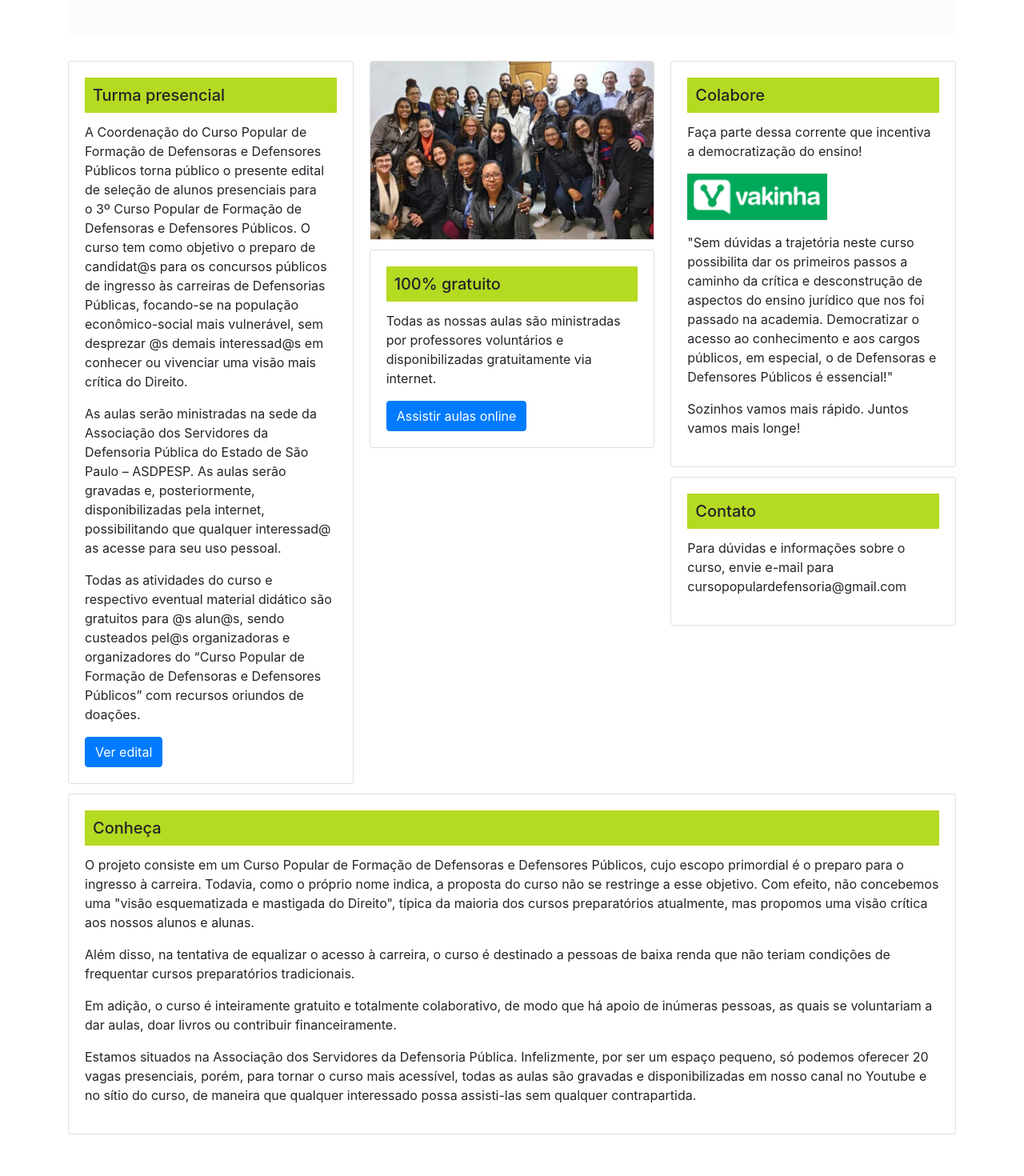
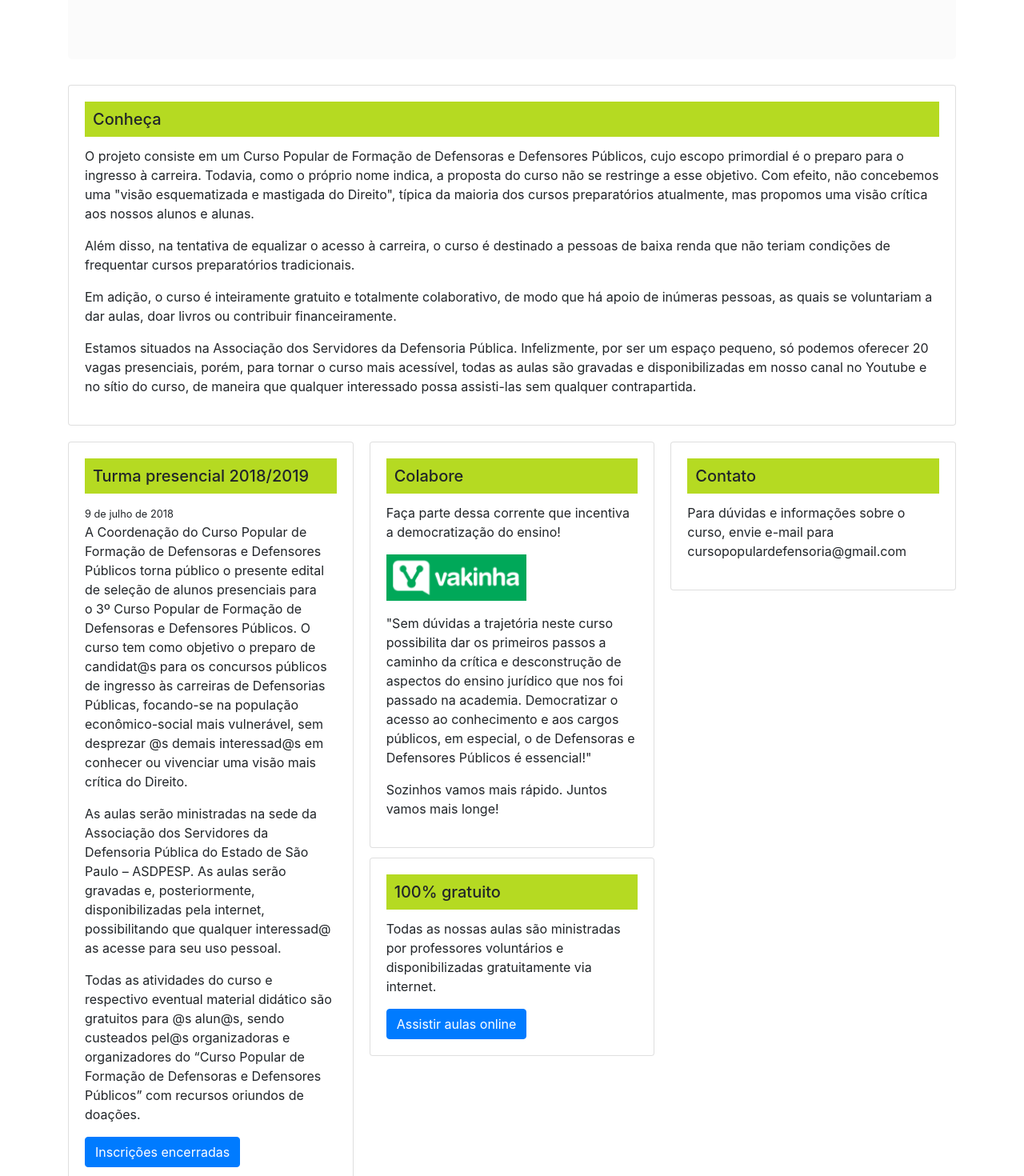
Before and after one commit to cursopopulardefensoria/landing-page-react, a React (Create React App) app: page / in a window 1280 px wide. Shown: the part 460-1930 px from the top of the page at 80% size. Before the commit the page ends 1898 px from the top, so only its background shows below. Built offline with nearby package versions, Linux system fonts and the light colour scheme.

Commit message:
feat: Melhorias mobile

```diff
--- a/src/content.js
+++ b/src/content.js
@@ -3,36 +3,40 @@ import { Card, Button, CardImg, CardTitle, CardText, CardColumns, Row, Col,
  CardSubtitle, CardBody } from 'reactstrap';
 import vakinha from './img/vakinha.png';
 import links from './links';
-import turma3 from './img/turma3.jpg';
 
 export default (props) => {
   return (
       <div>
+
+          <Card className="card-conheca">
+              <CardBody>
+                  <CardTitle>Conheça</CardTitle>
+                  <CardText>
+
+                      <p>O projeto consiste em um Curso Popular de Formação de Defensoras e Defensores Públicos, cujo escopo primordial é o preparo para o ingresso à carreira. Todavia, como o próprio nome indica, a proposta do curso não se restringe a esse objetivo. Com efeito, não concebemos uma "visão esquematizada e mastigada do Direito", típica da maioria dos cursos preparatórios atualmente, mas propomos uma visão crítica aos nossos alunos e alunas.</p>
+                      <p>Além disso, na tentativa de equalizar o acesso à carreira, o curso é destinado a pessoas de baixa renda que não teriam condições de frequentar cursos preparatórios tradicionais.</p>
+                      <p>Em adição, o curso é inteiramente gratuito e totalmente colaborativo, de modo que há apoio de inúmeras pessoas, as quais se voluntariam a dar aulas, doar livros ou contribuir financeiramente.</p>
+                      <p>Estamos situados na Associação dos Servidores da Defensoria Pública. Infelizmente, por ser um espaço pequeno, só podemos oferecer 20 vagas presenciais, porém, para tornar o curso mais acessível, todas as aulas são gravadas e disponibilizadas em nosso canal no Youtube e no sítio do curso, de maneira que qualquer interessado possa assisti-las sem qualquer contrapartida.</p>
+
+                  </CardText>
+              </CardBody>
+          </Card>
+
+
           <CardColumns>
 
               <Card>
                   <CardBody>
-                      <CardTitle>Turma presencial</CardTitle>
+                      <CardTitle>Turma presencial 2018/2019</CardTitle>
                       <CardText>
-
+                          <small>9 de julho de 2018</small>
                           <p>A Coordenação do Curso Popular de Formação de Defensoras e Defensores Públicos torna público o presente edital de seleção de alunos presenciais para o 3º Curso Popular de Formação de Defensoras e Defensores Públicos. O curso tem como objetivo o preparo de candidat@s para os concursos públicos de ingresso às carreiras de Defensorias Públicas, focando-se na população econômico-social mais vulnerável, sem desprezar @s demais interessad@s em conhecer ou vivenciar uma visão mais crítica do Direito.</p>
                           <p>As aulas serão ministradas na sede da Associação dos Servidores da Defensoria Pública do Estado de São Paulo – ASDPESP. As aulas serão gravadas e, posteriormente, disponibilizadas pela internet, possibilitando que qualquer interessad@ as acesse para seu uso pessoal.</p>
                           <p>Todas as atividades do curso e respectivo eventual material didático são gratuitos para @s alun@s, sendo custeados pel@s organizadoras e organizadores do “Curso Popular de Formação de Defensoras e Defensores Públicos” com recursos oriundos de doações.</p>
-
+                          <Button color="primary" href="https://docs.google.com/forms/d/e/1FAIpQLSf4XpIt0oJl-o-JBFVPrc7ZnjPVGhYAC228ugVX5kgWBybgXA/closedform">
+                              Inscrições encerradas
+                          </Button>
                       </CardText>
-                      <Button color="primary">Ver edital</Button>
-                  </CardBody>
-              </Card>
-
-              <Card>
-                  <CardImg top width="100%" src={turma3} />
-              </Card>
-
-              <Card>
-                  <CardBody>
-                      <CardTitle>100% gratuito</CardTitle>
-                      <CardText>Todas as nossas aulas são ministradas por professores voluntários e disponibilizadas gratuitamente via internet.</CardText>
-                      <Button href={links.aulasOnline} color="primary">Assistir aulas online</Button>
                   </CardBody>
               </Card>
 
@@ -52,6 +56,14 @@ export default (props) => {
 
               <Card>
                   <CardBody>
+                      <CardTitle>100% gratuito</CardTitle>
+                      <CardText>Todas as nossas aulas são ministradas por professores voluntários e disponibilizadas gratuitamente via internet.</CardText>
+                      <Button href={links.aulasOnline} color="primary">Assistir aulas online</Button>
+                  </CardBody>
+              </Card>
+
+              <Card>
+                  <CardBody>
                       <CardTitle>Contato</CardTitle>
                       <CardText>
                           <p>Para dúvidas e informações sobre o curso, envie e-mail para cursopopulardefensoria@gmail.com</p>
@@ -60,23 +72,6 @@ export default (props) => {
               </Card>
 
           </CardColumns>
-
-          <Card className="card-conheca">
-              <CardBody>
-                  <CardTitle>Conheça</CardTitle>
-                  <CardText>
-
-
-                      <p>O projeto consiste em um Curso Popular de Formação de Defensoras e Defensores Públicos, cujo escopo primordial é o preparo para o ingresso à carreira. Todavia, como o próprio nome indica, a proposta do curso não se restringe a esse objetivo. Com efeito, não concebemos uma "visão esquematizada e mastigada do Direito", típica da maioria dos cursos preparatórios atualmente, mas propomos uma visão crítica aos nossos alunos e alunas.</p>
-                      <p>Além disso, na tentativa de equalizar o acesso à carreira, o curso é destinado a pessoas de baixa renda que não teriam condições de frequentar cursos preparatórios tradicionais.</p>
-                      <p>Em adição, o curso é inteiramente gratuito e totalmente colaborativo, de modo que há apoio de inúmeras pessoas, as quais se voluntariam a dar aulas, doar livros ou contribuir financeiramente.</p>
-                      <p>Estamos situados na Associação dos Servidores da Defensoria Pública. Infelizmente, por ser um espaço pequeno, só podemos oferecer 20 vagas presenciais, porém, para tornar o curso mais acessível, todas as aulas são gravadas e disponibilizadas em nosso canal no Youtube e no sítio do curso, de maneira que qualquer interessado possa assisti-las sem qualquer contrapartida.</p>
-
-                  </CardText>
-              </CardBody>
-          </Card>
-
-
       </div>
   );
 };
--- a/src/css/style.css
+++ b/src/css/style.css
@@ -8,6 +8,10 @@ nav a {
 
 .jumbotron a {
     color: inherit;
+}
+
+.jumbotron .main-logo {
+    margin-bottom: 30px;
 }
 
 .card-title {
--- a/src/jumbo.js
+++ b/src/jumbo.js
@@ -14,7 +14,7 @@ export default (props) => {
       <Jumbotron>
         <Row>
             <Col md="6">
-                <img className="img-fluid" src={logo} />
+                <img className="main-logo img-fluid" src={logo} />
             </Col>
             <Col md="6" className="align-self-center">
                 <Row>
--- a/src/nav.js
+++ b/src/nav.js
@@ -35,13 +35,13 @@ export default class MyNav extends React.Component {
             <div>
                 <Navbar color="light" light expand="md">
                     <NavbarBrand>
-                        Curso Popular de Formação de Defensoras e Defensores Públicos
+                        Curso Popular de Formação de<br/>Defensoras e Defensores Públicos
                     </NavbarBrand>
-                    <Nav className="ml-auto" navbar>
+                    <Nav className="ml-lg-auto" navbar>
                         <NavItem className="align-self-center">
                             <Button href={links.aulasOnline} color="secondary">Assistir aulas online</Button>
                         </NavItem>
-                        <NavItem>
+                        <NavItem className="d-none d-lg-block">
                             <img src={logoPreto} className="d-inline-block mr-1" />
                         </NavItem>
                     </Nav>
```
